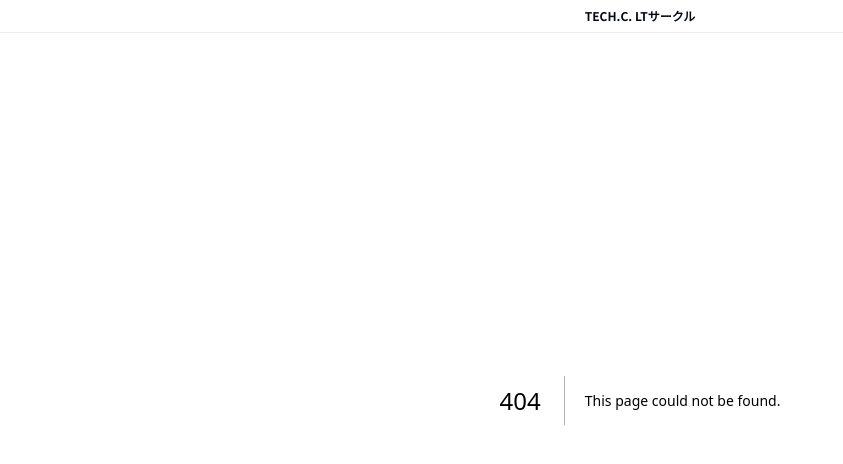
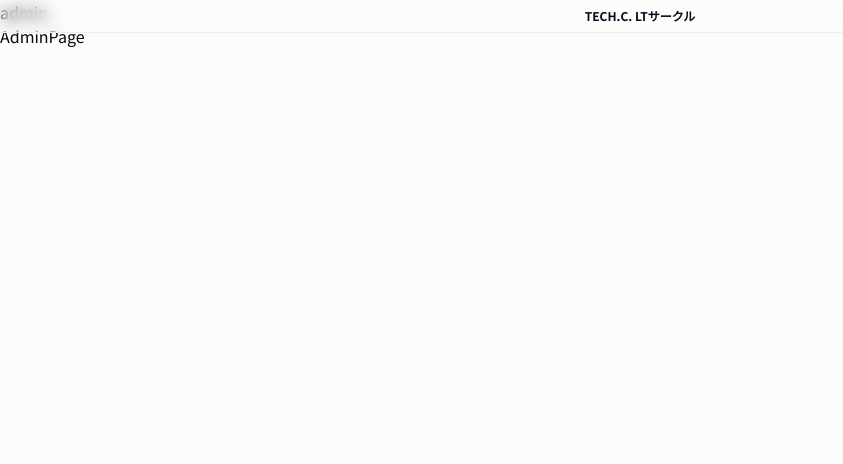
Before and after one commit to naruse666/slide-share-web, a Next.js app: page /admin in a window 1280 px wide. Before the commit this address had no page. Shown: the top 464 px of the page, without its empty margins (0-843 px from the left). Built offline with nearby package versions, Linux system fonts and the light colour scheme.

Commit message:
style: add admin page

```diff
--- /dev/null
+++ b/src/app/admin/page.tsx
@@ -0,0 +1,3 @@
+export default function AdminPage() {
+  return <div>AdminPage</div>
+}
```
